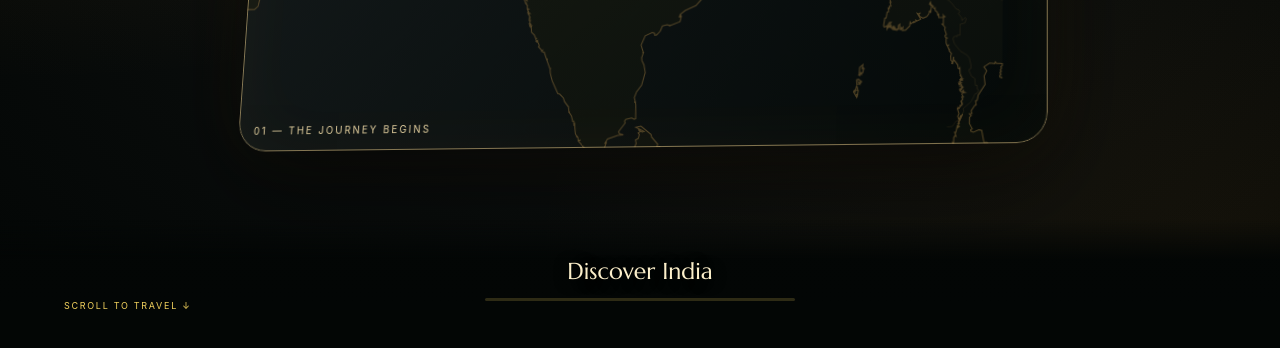
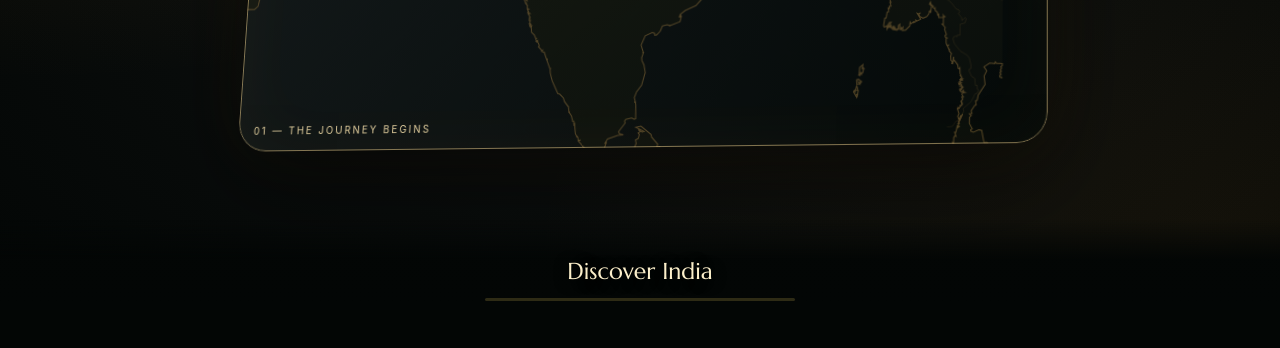
Before and after one commit to property13/Prop13, a React (Vite) app: page / in a window 1280 px wide. Shown: the part 4355-4703 px from the top of the page. Built offline with nearby package versions, Linux system fonts and the light colour scheme; a web font is replaced by a local one.

Commit message:
map update

```diff
--- a/src/App.jsx
+++ b/src/App.jsx
@@ -898,7 +898,7 @@ function PropertyLocationMap({isMobile}) {
           <motion.div style={{height:'100%',width:'100%',borderRadius:10,background:GOLD,scaleX:reduceMotion?1:progress,transformOrigin:'left',boxShadow:'0 0 10px rgba(244,211,94,.45)'}}/>
         </div>
       </div>
-      {!reduceMotion&&<div style={{position:'absolute',zIndex:10,left:isMobile?14:'5%',bottom:14,fontFamily:sans,color:GOLD,fontSize:9,letterSpacing:'.19em'}}>SCROLL TO TRAVEL ↓</div>}
+      {/* {!reduceMotion&&<div style={{position:'absolute',zIndex:10,left:isMobile?14:'5%',bottom:14,fontFamily:sans,color:GOLD,fontSize:9,letterSpacing:'.19em'}}>SCROLL TO TRAVEL ↓</div>} */}
     </div>
   </section>;
 }
```
